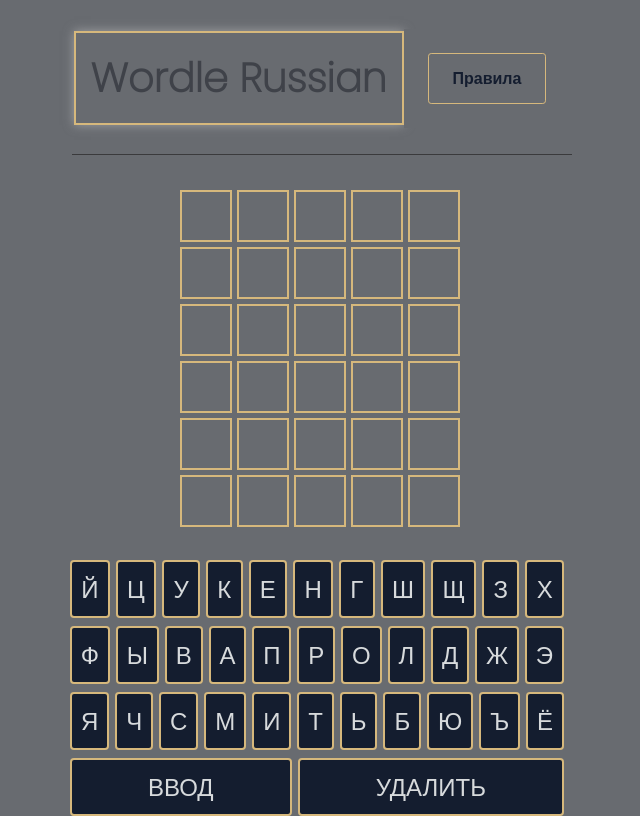
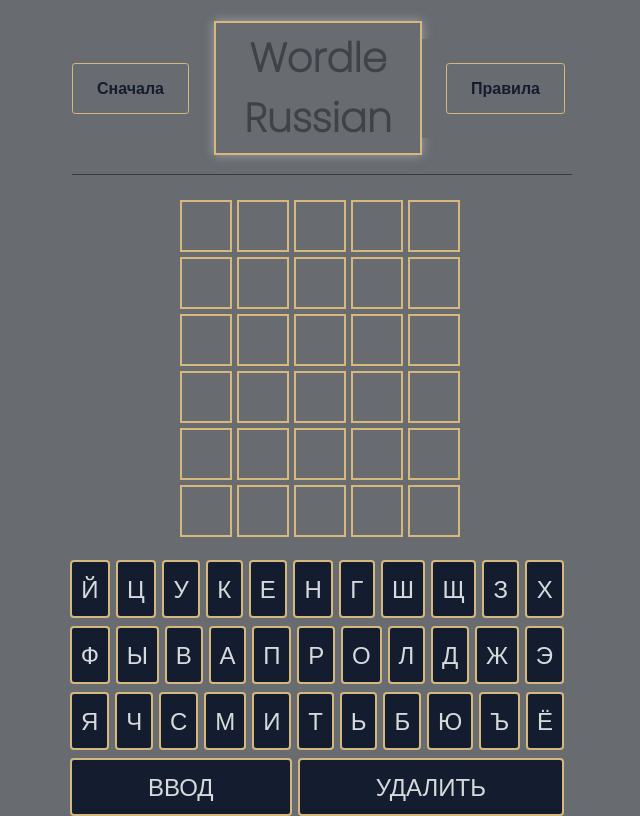
Before and after one commit to IHARNAZAROV/Wordle, a plain HTML site: page index.html in a window 1280 px wide. Shown: the whole page, without its empty margins (320-960 px from the left). Drawn offline with nearby package versions, Linux system fonts and the light colour scheme.

Commit message:
feat: add reload button

```diff
--- a/css/styles.css
+++ b/css/styles.css
@@ -47,7 +47,7 @@ header {
     margin: 0.4rem 0 0.4rem 0;
     text-align: center;
     font-family: 'Poppins', sans-serif;
-    padding: 3%;
+    padding: 1%;
 
 }
 
@@ -156,6 +156,7 @@ button:hover {
     padding: 0.75em 1.5em;
     transition: all 0.55s;
     font-family: 'Poppins', sans-serif;
+  margin-right: -17px;
 }
 
 .modal>label:hover {
@@ -243,3 +244,23 @@ input:checked~.modal__overlay {
     transform: scale(1);
     z-index: 800;
 }
+
+.refresh {
+    background: #686b70;
+    border: 1px solid #d6b87c;
+    border-radius: .2em;
+    color: #141D2F;
+    cursor: pointer;
+    display: inline-block;
+    font-weight: bold;
+    padding: 0.75em 1.5em;
+    transition: all 0.55s;
+    font-family: 'Poppins', sans-serif;
+    margin-right: 5%;
+    font-size: 16px;
+}
+
+    .refresh:hover {
+        transform: scale(0.97);
+        background: #686b70;
+    }
--- a/index.html
+++ b/index.html
@@ -25,6 +25,7 @@
 
         <div id="game">
             <header>
+                <button class="refresh" type="submit" onClick="window.location.reload()">Сначала</button>
                 <h1 class="title">Wordle Russian</h1>
 
 <!--Start of Modal -->
@@ -47,6 +48,8 @@
     </div>
 </div>
 <!--End of Modal -->
+
+
 
             </header>
             <div id="board-container">
@@ -108,7 +111,6 @@
         </div>
     </div>
 
-
 </body>
 
 </html>
```
Also changed, not shown: js/main.js (line endings or trailing spaces).
